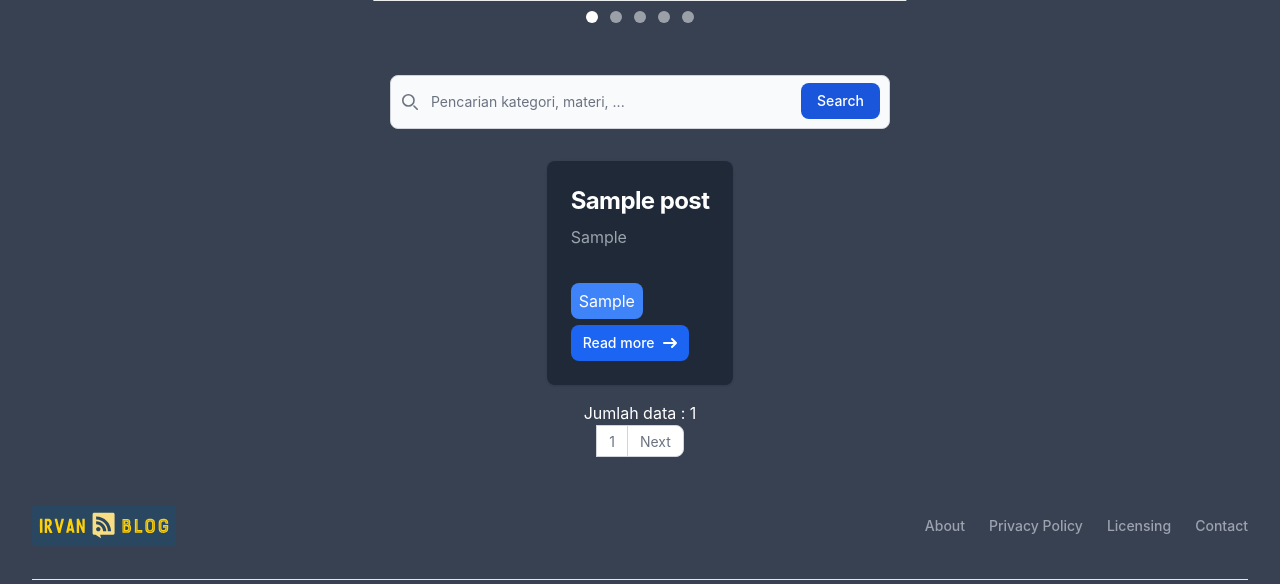
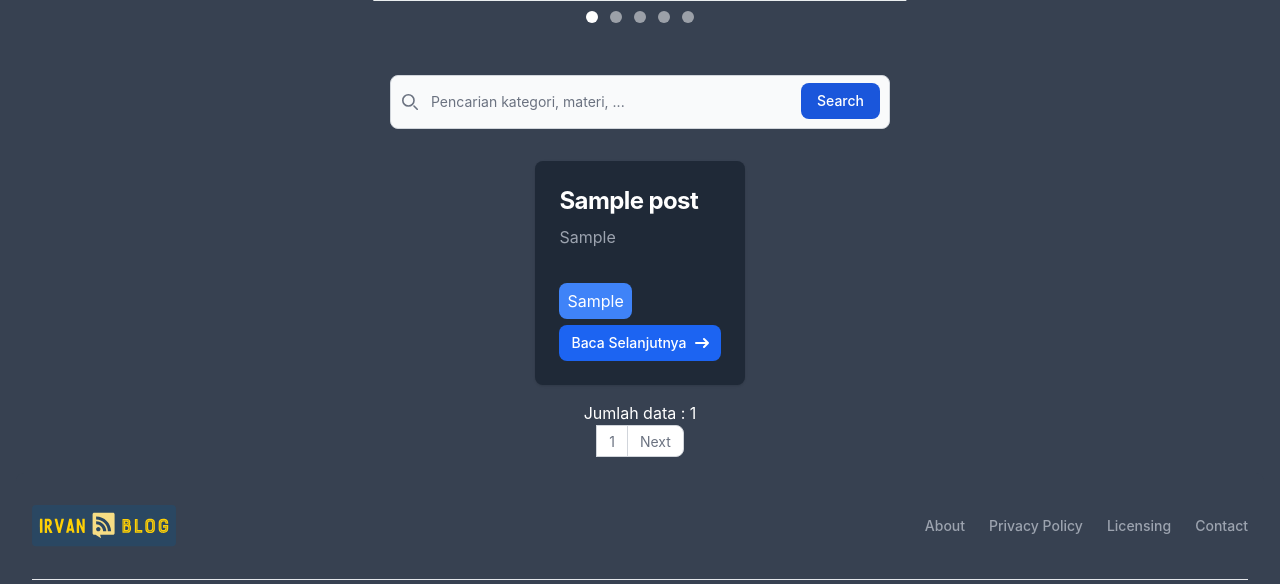
Before and after one commit to irvanshandika/blog-php-native, a PHP site: page / in a window 1280 px wide. Shown: the part 414-998 px from the top of the page. Run offline with PHP 8.4, Linux system fonts and the light colour scheme; tables that the repository leaves empty or names only in its code hold one stand-in row (values such as "Sample post"); style sheets or scripts are compiled from the project's sources; some libraries are stand-ins or nearby versions.

Commit message:
Rename button and fix somebug

```diff
--- a/index.php
+++ b/index.php
@@ -129,7 +129,7 @@
                     </div>
                     <p class="mb-3 mt-10"><span class="font-normal text-white bg-blue-500 rounded-lg p-2"><?= $value['kategori'] ?></span></p>
                     <a href="/view?id=<?= $value['id'] ?>" class="inline-flex items-center px-3 py-2 text-sm font-medium text-center text-white rounded-lg focus:ring-4 focus:outline-none bg-blue-600 hover:bg-blue-700 focus:ring-blue-800">
-                        Read more
+                        Baca Selanjutnya
                         <svg class="w-3.5 h-3.5 ml-2" aria-hidden="true" xmlns="http://www.w3.org/2000/svg" fill="none" viewBox="0 0 14 10">
                             <path stroke="currentColor" stroke-linecap="round" stroke-linejoin="round" stroke-width="2" d="M1 5h12m0 0L9 1m4 4L9 9" />
                         </svg>
```
